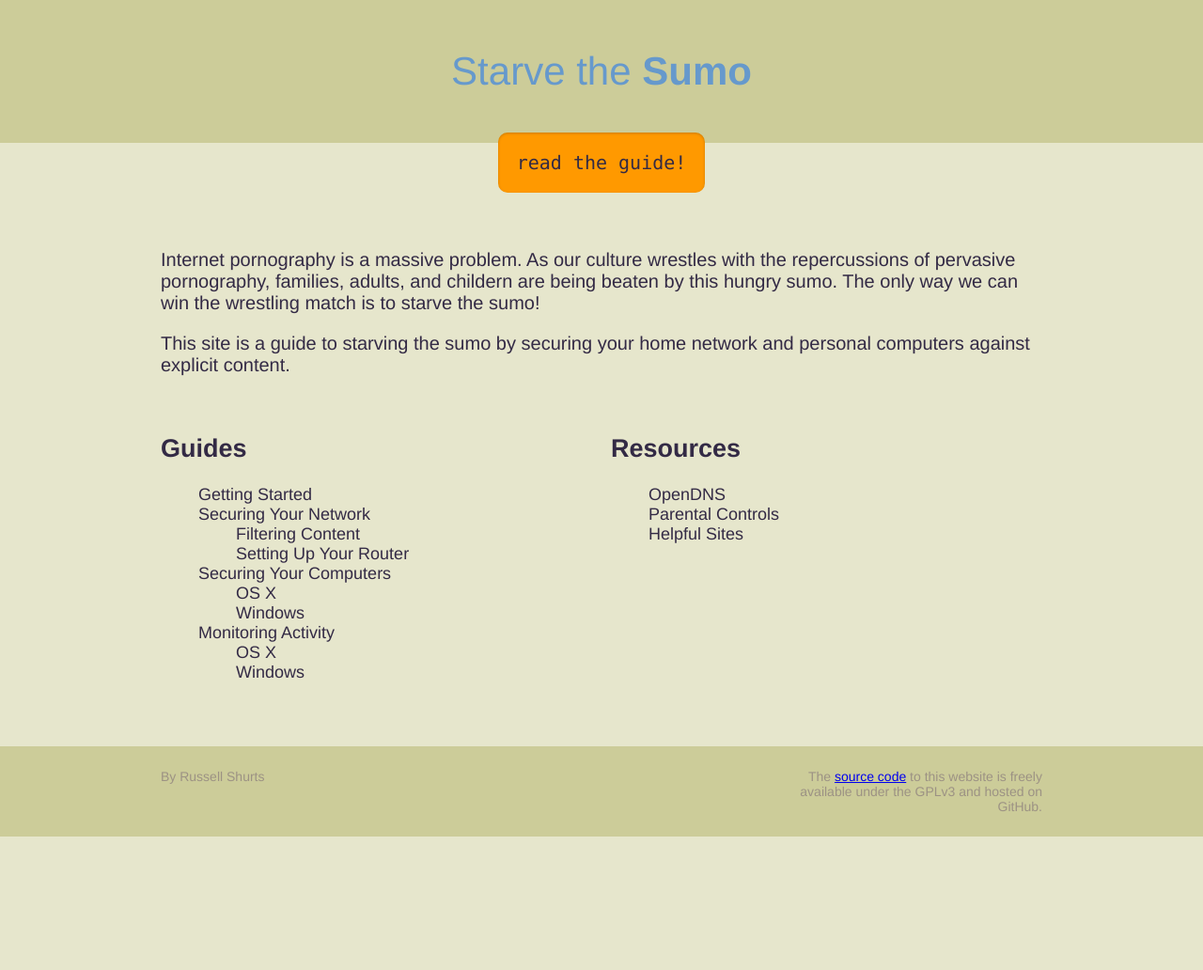
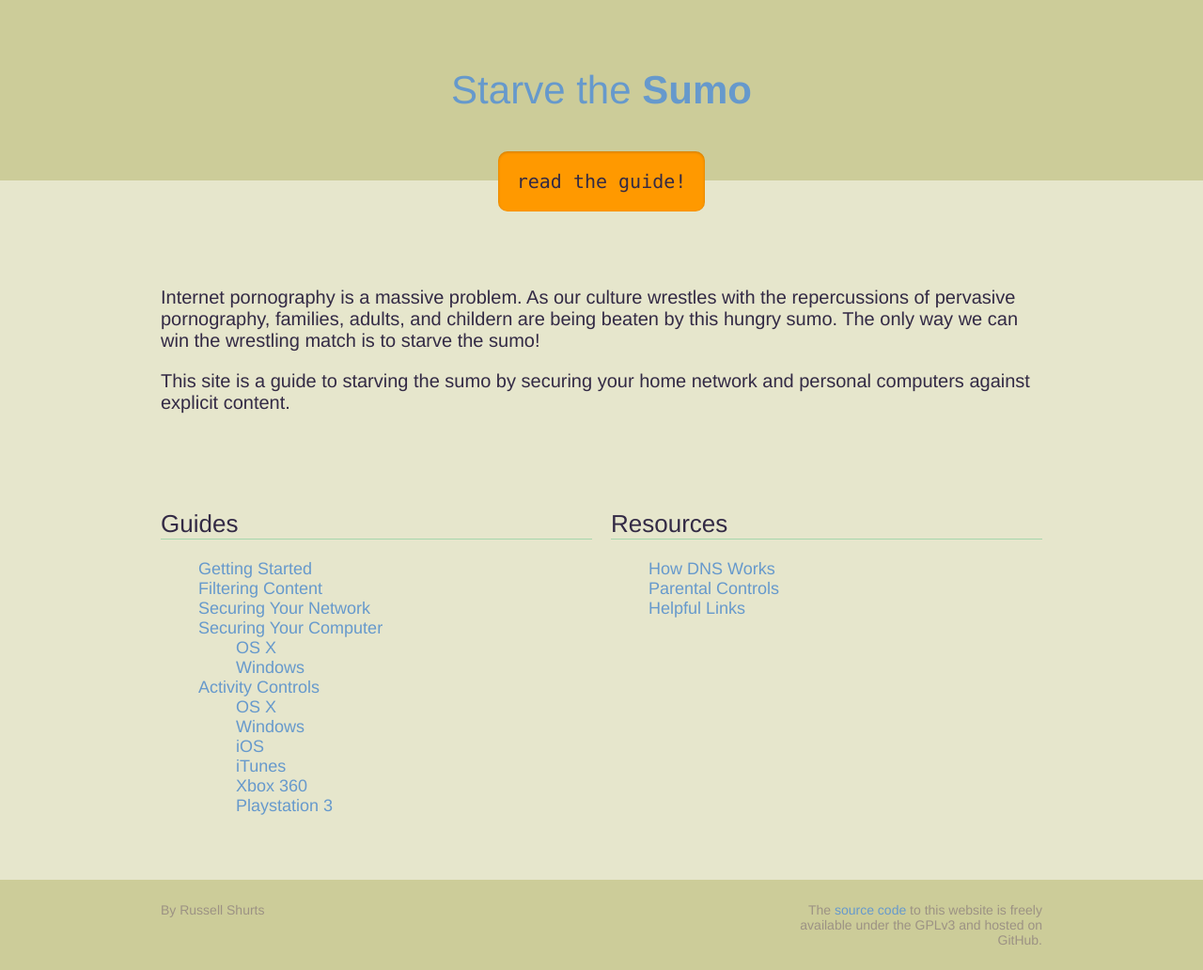
Before and after one commit to rshurts/starvethesumo, a Jekyll site: the page built from index.html, in a window 1280 px wide. Shown: the whole page at 94% size. Built offline with Jekyll 4.4.1, drawn with Linux system fonts in a browser that asks for light colours; before the commit the page ends 900 px from its top, so only the background shows below that.

Commit message:
Layout front page

```diff
--- a/_includes/guides.html
+++ b/_includes/guides.html
@@ -1,19 +1,20 @@
 <h2>Guides</h2>
 <ul>
-  <li>Getting Started</li>
-  <li>Securing Your Network</li>
+  <li><a href="{{ site.url }}/guides/gettingstarted">Getting Started</a></li>
+  <li><a href="{{ site.url }}/guides/filteringcontent">Filtering Content</a></li>
+  <li><a href="{{ site.url }}/guides/securingnetwork">Securing Your Network</a></li>
+  <li><a href="{{ site.url }}/guides/securingcomputer">Securing Your Computer</a></li>
   <ul>
-    <li>Filtering Content</li>
-    <li>Setting Up Your Router</li>
+    <li><a href="{{ site.url }}/guides/securingcomputer/osx">OS X</a></li>
+    <li><a href="{{ site.url }}/guides/securingcomputer/windows">Windows</a></li>
   </ul>
-  <li>Securing Your Computers</li>
+  <li><a href="{{ site.url }}/guides/activitycontrols">Activity Controls</a></li>
   <ul>
-    <li>OS X</li>
-    <li>Windows</li>
-  </ul>
-  <li>Monitoring Activity</li>
-  <ul>
-    <li>OS X</li>
-    <li>Windows</li>
+    <li><a href="{{ site.url }}/guides/activitycontrols/osx">OS X</a></li>
+    <li><a href="{{ site.url }}/guides/activitycontrols/windows">Windows</a></li>
+    <li><a href="{{ site.url }}/guides/activitycontrols/ios">iOS</a></li>
+    <li><a href="{{ site.url }}/guides/activitycontrols/itunes">iTunes</a></li>
+    <li><a href="{{ site.url }}/guides/activitycontrols/xbox360">Xbox 360</a></li>
+    <li><a href="{{ site.url }}/guides/activitycontrols/playstation3">Playstation 3</a></li>
   </ul>
 </ul>
--- a/_includes/resources.html
+++ b/_includes/resources.html
@@ -1,6 +1,6 @@
 <h2>Resources</h2>
 <ul>
-  <li>OpenDNS</li>
-  <li>Parental Controls</li>
-  <li>Helpful Sites</li>
+  <li><a href="{{ site.url }}/guides/resources/howdnsworks">How DNS Works</a></li>
+  <li><a href="{{ site.url }}/guides/resources/parentalcontrols">Parental Controls</a></li>
+  <li><a href="{{ site.url }}/guides/resources/links">Helpful Links</a></li>
 </ul>
--- a/css/main.css
+++ b/css/main.css
@@ -13,8 +13,35 @@ body {
   margin: 0;
   font-family: "Helvetica Neue", Helvetica, Arial, sans-serif;
   font-size: 20px;
+  font-weight: 300;
   color: #332a45;
   background: #e6e6cc;
+}
+
+h1, h2, h3 {
+  font-weight: 500;
+  border-bottom: 1px solid #a7d6ac;
+}
+
+h1 {
+  font-size: 28px;
+}
+
+h2 {
+  font-size: 26px;
+}
+
+h3 {
+  font-size: 22px;
+}
+
+a {
+  color: #6699cc;
+  text-decoration: none;
+}
+
+a:hover {
+  text-decoration: underline;
 }
 
 footer {
@@ -26,16 +53,18 @@ footer {
 
 .hero {
   margin: 0 0 -20px 0;
+  padding: 20px 0 20px 0;
   text-align: center;
   font-size: 42px;
   color: #6699cc;
-  background: #cccc99
+  background: #cccc99;
 }
 
-.hero .starve {
+.starve {
   font-weight: 100;
 }
-.hero .sumo {
+
+.sumo {
   font-weight: 900;
 }
 
@@ -56,6 +85,7 @@ footer {
 
 .intro {
   text-align: left;
+  padding: 20px 0 40px 0;
 }
 
 .nav {
```
